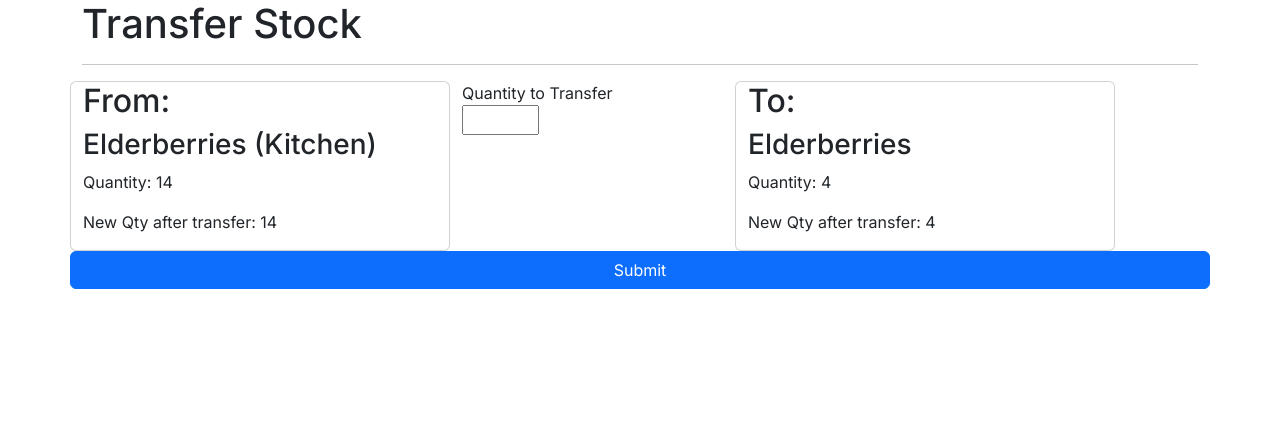
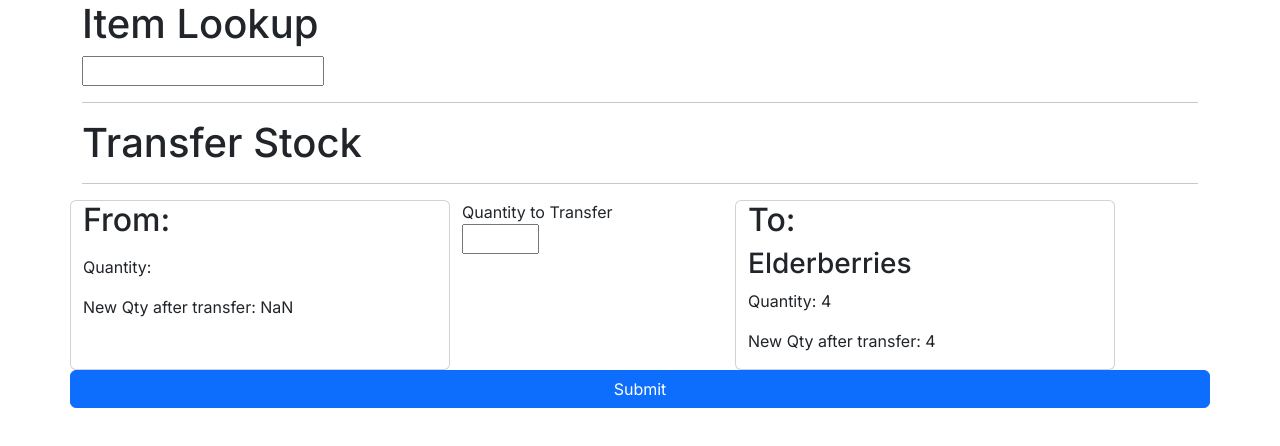
Before and after one commit to kenirwin/moon-bees-inventory, a Next.js app: page /transfer in a window 1280 px wide. Shown: the top 446 px of the page. Built offline with nearby package versions, Linux system fonts and the light colour scheme.

Commit message:
lookup adds "from" item to transfer form; no quantity

```diff
--- a/app/components/LookupField.tsx
+++ b/app/components/LookupField.tsx
@@ -2,7 +2,7 @@
 import {useState} from 'react'
 
 interface Props {
-  setResults: Function
+  setResults: Function,
 }
 const LookupField = ({setResults}: Props) => {
   const [lookupValue, setLookupValue] = useState('');
--- a/app/components/LookupForm.tsx
+++ b/app/components/LookupForm.tsx
@@ -3,7 +3,11 @@ import {useState} from 'react';
 import LookupField from './LookupField';
 import LookupResults from './LookupResults';
 
-const LookupForm = () =>{
+interface Props {
+    toOrFrom: "to" | "from",
+    setSelectedItem: Function
+}
+const LookupForm = ({toOrFrom, setSelectedItem}: Props) =>{
     // const [lookupOptions, setLookupOptions] = useState([]);
     const [results, setResults] = useState([]);
 
@@ -11,7 +15,7 @@ const LookupForm = () =>{
         <>
         <h1>Item Lookup</h1>
         <LookupField setResults={setResults}></LookupField>
-        <LookupResults items={results}></LookupResults>
+        <LookupResults items={results} setSelectedItem={setSelectedItem}></LookupResults>
         </>
     )
 }
--- /dev/null
+++ b/app/components/LookupResults.module.css
@@ -0,0 +1,4 @@
+.item:hover {
+    background-color: lightblue;
+    cursor: pointer;
+}
--- a/app/components/LookupResults.tsx
+++ b/app/components/LookupResults.tsx
@@ -1,19 +1,31 @@
 import React from 'react'
+import styles from './LookupResults.module.css'
+import { CatalogObject } from '../lib/myTypes'
+
+// type catalogObject = {
+//   type: String,
+//   id: String,
+//   name: String,
+//   varType: String,
+//   varId: String
+// }
 
 interface Props {
-  items: string[]
+  items: CatalogObject[],
+  setSelectedItem: Function
 }
 
-const LookupResults = ({items}: Props) => {
-  let results = '';
-  if (items.length > 0) {
-    results = JSON.stringify(items)
-  }
+const LookupResults = ({items, setSelectedItem}: Props) => {
+  // let results = '';
+  // if (items.length > 0) {
+  //   results = JSON.stringify(items)
+  // }
 
   return (
     <>
-    <div>LookupResults</div>
-    {results}
+    {items.map((item, index) => {
+      return <div className={styles.item} onClick={setSelectedItem(item)}>{item.name}</div>
+    })}
     </>
 
   )
--- a/app/components/TransferForm.tsx
+++ b/app/components/TransferForm.tsx
@@ -2,18 +2,24 @@
 import React, {useState, FormEvent} from 'react';
 import TransferItem from "./TransferItem";
 import TransferAmount from "./TransferAmount";
+import { TransferObject } from '../lib/myTypes';
+import { CatalogObject } from '../lib/myTypes';
 
-type TransferObject = {
-    "fromCatalogId": string,
-    "newFromQty": string,
-    "toCatalogId": string,
-    "newToQty": string
+// type TransferObject = {
+//     "fromCatalogId": string,
+//     "newFromQty": string,
+//     "toCatalogId": string,
+//     "newToQty": string
+// }
+
+interface Props {
+    fromItem?: CatalogObject;
+    toItem?: CatalogObject;
 }
 
 
-
-
-const TransferForm = () => {
+const TransferForm = ({fromItem, toItem}: Props) => {
+    const [fromStartingQty, setFromStartingQty] = useState(undefined)
     const [selectedQty, setSelectedQty] = useState(0);
 
     const handleQtyChange = (e) => {
@@ -56,7 +62,7 @@ const TransferForm = () => {
         <hr />
         <form onSubmit={handleSubmit}>
         <div className="row">
-            <TransferItem productId="123" productName="Elderberries (Kitchen)" quantity={14} adjustmentQty={selectedQty} toOrFrom="from"></TransferItem>
+            <TransferItem productId={fromItem?.varId} productName={fromItem?.name} quantity={fromStartingQty} adjustmentQty={selectedQty} toOrFrom="from"></TransferItem>
             <TransferAmount max={14} onChangeNumber={handleQtyChange} />
             <TransferItem productId="234" productName="Elderberries" quantity={4} toOrFrom="to" adjustmentQty={selectedQty}></TransferItem>
         </div>
--- a/app/transfer/page.js
+++ /dev/null
@@ -1,5 +0,0 @@
-import TransferForm from '../components/TransferForm'
-
-export default function Transfer () {
-    return <TransferForm></TransferForm>
-}
--- a/app/transfer/page.tsx
+++ b/app/transfer/page.tsx
@@ -2,15 +2,16 @@
 import {useState} from 'react'
 import TransferForm from '../components/TransferForm'
 import LookupForm from '../components/LookupForm';
+import {CatalogObject} from '../lib/myTypes';
 
 export default function Transfer () {
-    const [lookupValue, setLookupValue] = useState('');
+    const [fromItem, setFromItem] = useState({});
 
     return (
     <>
-    <LookupForm></LookupForm>
+    <LookupForm toOrFrom="from" setSelectedItem={setFromItem}></LookupForm>
     <hr />
-    <TransferForm></TransferForm>
+    <TransferForm fromItem={fromItem} toOrFrom="from"></TransferForm>
     </>
     )
 }
```
Also changed, not shown: tsconfig.json (added, +35 -0 lines).
